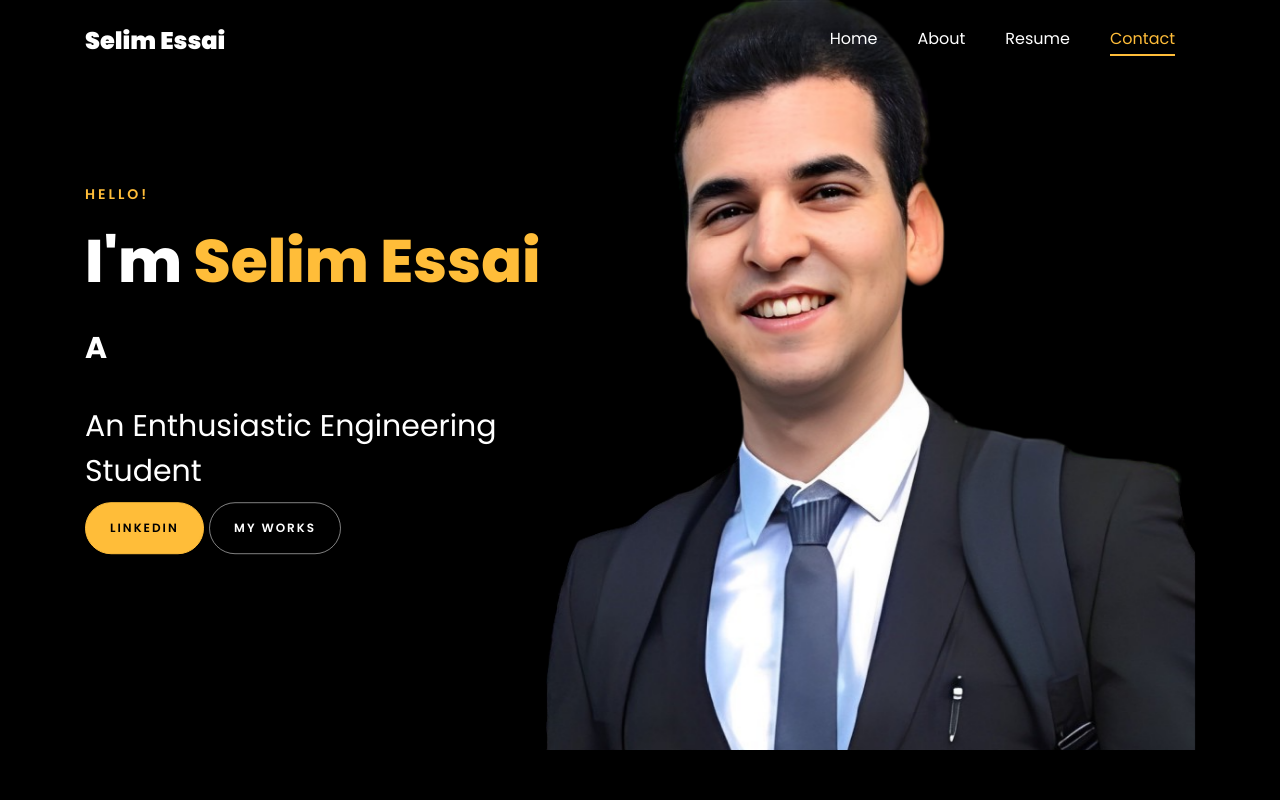
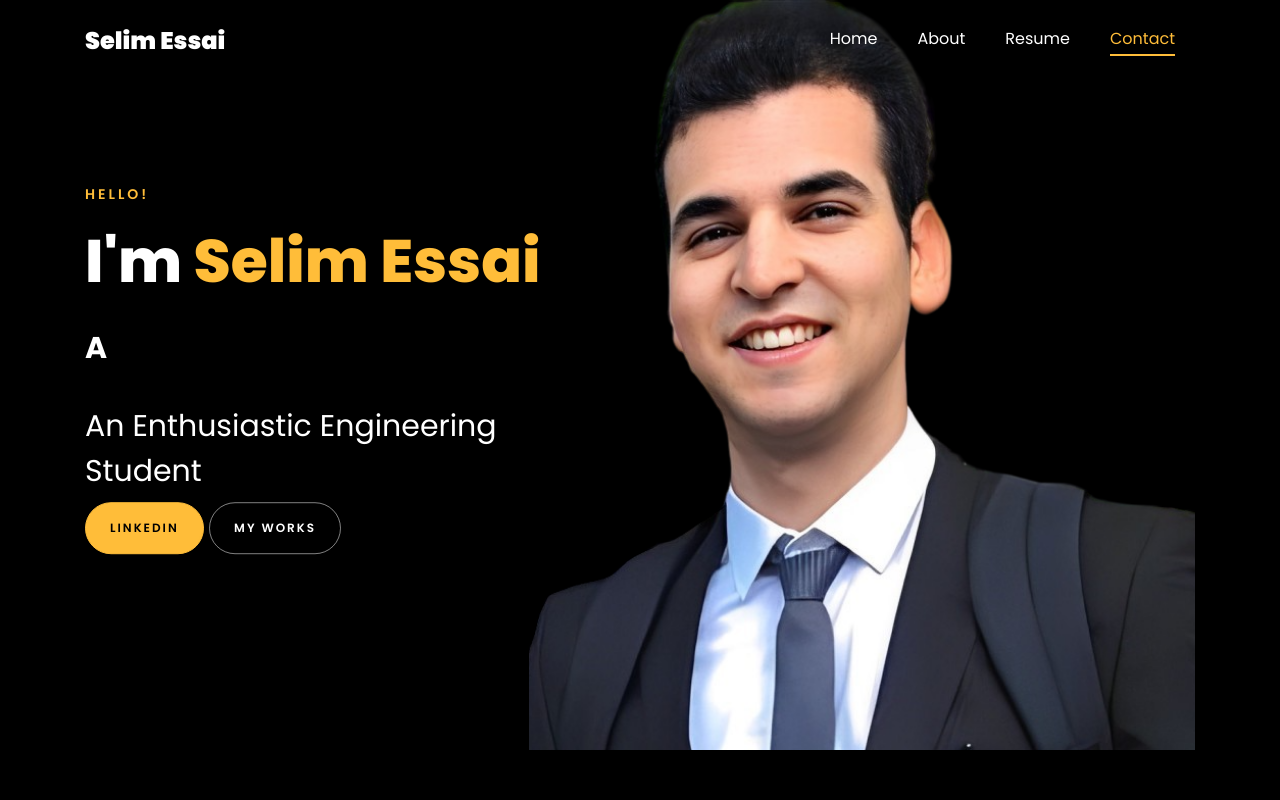
Before and after one commit to SelimMiles/SelimMiles.github.io, a plain HTML site: page index.html in a window 1280 px wide. Shown: the top 800 px of the page. Drawn offline with Linux system fonts and the light colour scheme; files whose address does not match are found by name.

Commit message:
Update index.html

```diff
--- a/index.html
+++ b/index.html
@@ -141,7 +141,7 @@
             <div class="overlay"></div>
             <div class="container">
                 <div class="row d-md-flex no-gutters slider-text align-items-end justify-content-end" data-scrollax-parent="true">
-                    <div class="one-third js-fullheight order-md-last img" style="background-image:url('images/SelimEssai33.png'); background-size: cover; background-position: center;">
+                    <div class="one-third js-fullheight order-md-last img" style="background-image:url('images/SelimEssai44.png'); background-size: cover; background-position: center;">
                         <div class="overlay"></div>
                     </div>
                     <div class="one-forth d-flex align-items-center ftco-animate" data-scrollax="properties: { translateY: '70%' }">
```
